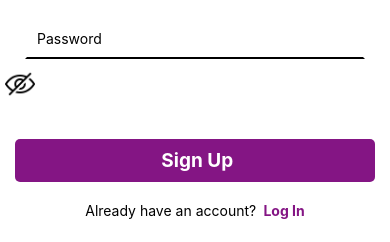
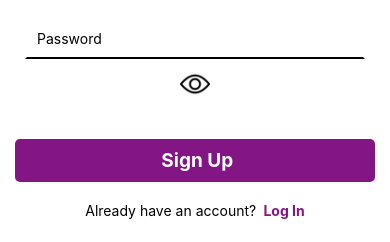
Before and after one commit to Kushagra-Fareye/Todo_App, a React Native app: screen / in a window 390 px wide. Shown: the part 397-639 px from the top of the page. Built offline with nearby package versions, Linux system fonts and the light colour scheme.

Commit message:
adding show password image

```diff
--- a/src/App.js
+++ b/src/App.js
@@ -7,28 +7,11 @@
  */
 
 import React from 'react';
-import type {Node} from 'react';
-import {
-  SafeAreaView,
-  ScrollView,
-  StatusBar,
-  StyleSheet,
-  Text,
-  useColorScheme,
-  View,
-} from 'react-native';
+import {SafeAreaView, StyleSheet, useColorScheme} from 'react-native';
 
-import {
-  Colors,
-  DebugInstructions,
-  LearnMoreLinks,
-  ReloadInstructions,
-} from 'react-native/Libraries/NewAppScreen';
 import {Form, Header} from './components';
 
-const App: () => Node = () => {
-  const isDarkMode = useColorScheme() === 'dark';
-
+const App = () => {
   return (
     <SafeAreaView style={[styles.container]}>
       <Header style={styles.header} />
--- a/src/components/Form.js
+++ b/src/components/Form.js
@@ -5,7 +5,6 @@ import {
   StyleSheet,
   TouchableOpacity,
   Alert,
-  ImageComponent,
   Image,
 } from 'react-native';
 import React, {useState} from 'react';
@@ -14,7 +13,6 @@ import {
   FormPageTypeText,
   PageTypes,
 } from '../constants/FormConstants';
-import {hide, view} from '../assets/index';
 
 let reg = /^\w+([\.-]?\w+)*@\w+([\.-]?\w+)*(\.\w\w+)+$/;
 
@@ -87,17 +85,18 @@ const Form = () => {
             value={password}
             onChangeText={text => setPassword(text)}
           />
-          {showPassword && (
+          <View style={styles.passwordInput}>
+            <TouchableOpacity onPress={() => toggleShowPassword(!showPassword)}>
               <Image
                 source={
-                showPassword
+                  !showPassword
                     ? require('../assets/hide.png')
                     : require('../assets/view.png')
                 }
                 style={styles.icon}
-              onPress={() => toggleShowPassword(!showPassword)}
               />
-          )}
+            </TouchableOpacity>
+
             <TouchableOpacity
               style={styles.submitButton}
               onPress={handleSubmitButtonClick}>
@@ -108,7 +107,7 @@ const Form = () => {
                   : PageTypes.log_in}
               </Text>
             </TouchableOpacity>
-
+          </View>
           <Text style={styles.formFooter}>
             {FormPageTypeText[pageType]}
             <Text
@@ -176,6 +175,7 @@ const styles = StyleSheet.create({
   icon: {
     height: 30,
     width: 30,
+    alignSelf: 'center',
   },
 });
 
```
Lines whose indentation alone changed are shown as unchanged.
